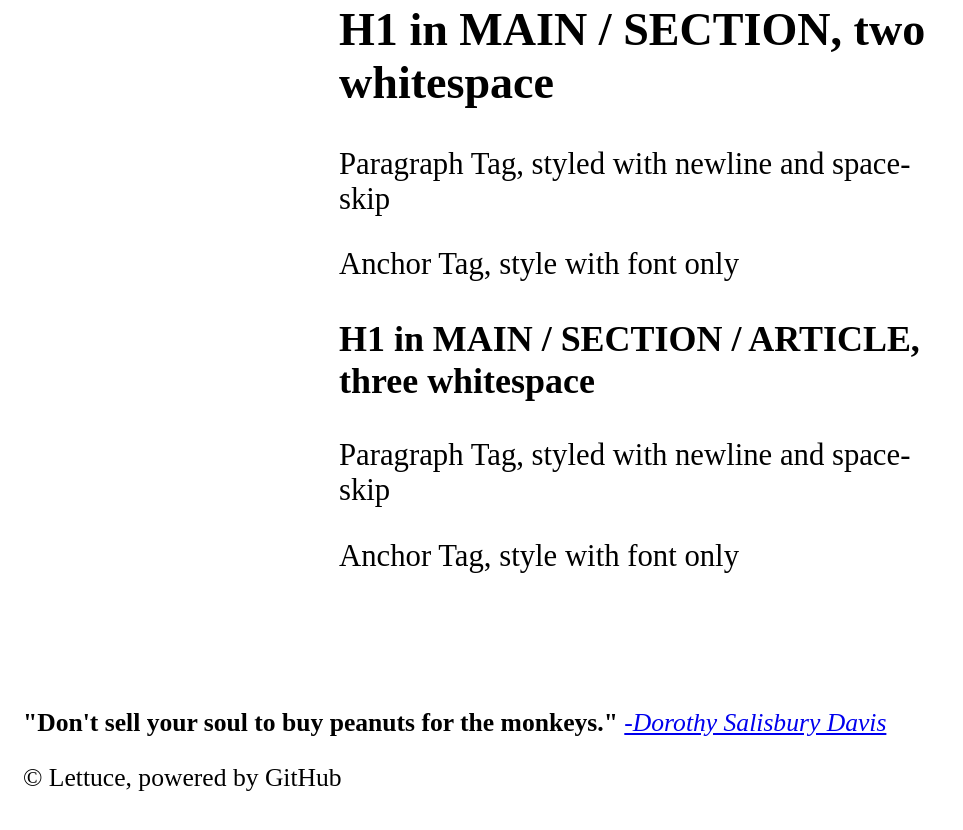
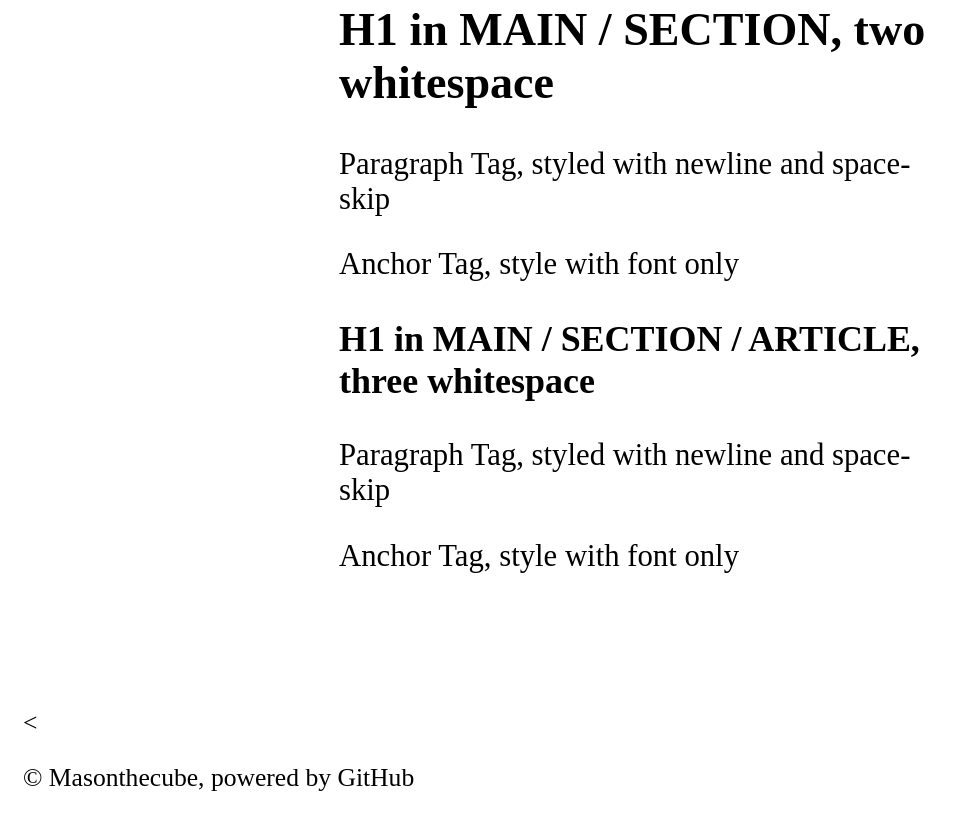
Before and after one commit to MasonKnell/SpotifyButBetter.github.io, a plain HTML site: page CHILDpage_Building/09BodyFlexbox.html in a window 1280 px wide. Shown: the part 1197-2027 px from the top of the page, without its empty margins (0-963 px from the left). Drawn offline with Linux system fonts and the light colour scheme.

Commit message:
Update 09BodyFlexbox.html

```diff
--- a/CHILDpage_Building/09BodyFlexbox.html
+++ b/CHILDpage_Building/09BodyFlexbox.html
@@ -108,15 +108,11 @@
      <article></article>
 </body>
 <footer>
-     <blockquote cite=https://www.brainyquote.com/quotes/dorothy_salisbury_davis_221682>
-        <!-- Date Accessed 20201120-->
+     <
      </blockquote>
      <p>
-          <strong>"Don't sell your soul to buy peanuts for the monkeys."</strong>
-          <em><a href=https://www.brainyquote.com/quotes/dorothy_salisbury_davis_221682 target="_blank">
-            -Dorothy Salisbury Davis</a>
-          </em>
+
      </p>
-     <p>&copy Lettuce, powered by GitHub</p>
+     <p>&copy Masonthecube, powered by GitHub</p>
 </footer>
 </html>
```
